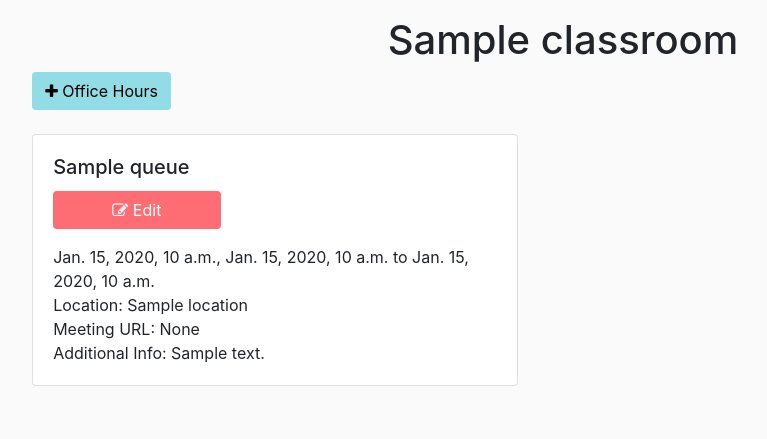
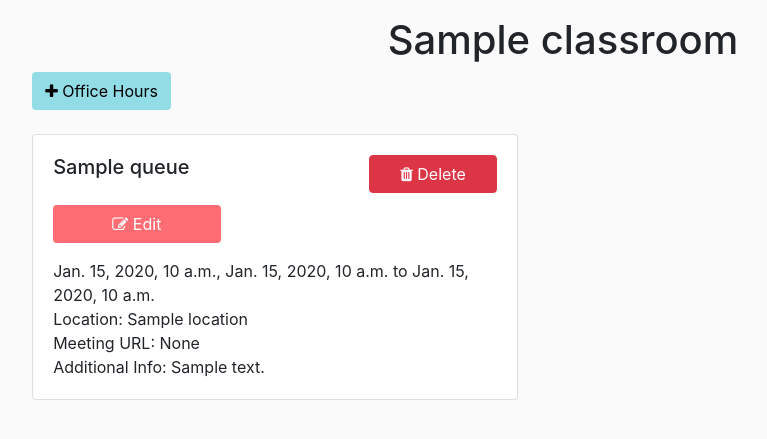
Before and after one commit to cindygu4/qUP, a Django app: template apps/teachers/templates/teachers/classroom.html in a window 1280 px wide. Shown: the part 56-495 px from the top of the page, without its empty margins (77-844 px from the left). Run offline with Django 3.2, Linux system fonts and the light colour scheme; the template is opened without the code that fills it: most values are stand-ins (such as "Sample title", 1, 10 or a date in 2020); some libraries are stand-ins or nearby versions.

Commit message:
added delete queue functionality

```diff
--- a/apps/teachers/templates/teachers/classroom.html
+++ b/apps/teachers/templates/teachers/classroom.html
@@ -26,9 +26,21 @@
                             <div class="card mb-4 mt-2" style="width: 100%;">
                                 <div class="row no-gutters">
                                     <div class="card-body">
-                                        <h5 class="card-title" id="queue-name-{{ queue.id }}">
+                                        <div class="card-title">
+                                            <div class="row">
+                                                <div class="col-8">
+                                                    <h5 id="queue-name-{{ queue.id }}">
                                                         {{ queue.name }}
                                                     </h5>
+                                                </div>
+                                                <div class="col-5 col-lg-4">
+                                                    <a class="btn btn-danger btn-block align-right" href="{% url 'teachers:delete_queue' queue.id %}">
+                                                        <span class="fa fa-trash"></span> Delete
+                                                    </a>
+                                                </div>
+                                            </div>
+                                        </div>
+                                        <div class="card-text">
                                             <div class="row mb-3" id="edit-open-div-{{ queue.id }}">
                                                 <div class="col-5">
                                                     <a class="btn btn-light-coral edit-queue-btn btn-block" href="{% url 'teachers:edit_queue' queue.id %}">
@@ -51,6 +63,7 @@
                                                             View Feedback
                                                         </a>
                                                     {% endif %}
+                                                </div>
                                             </div>
                                         </div>
                                         <div class="card-text queue-info-{{ queue.id }}">
```
Lines whose indentation alone changed are shown as unchanged.
